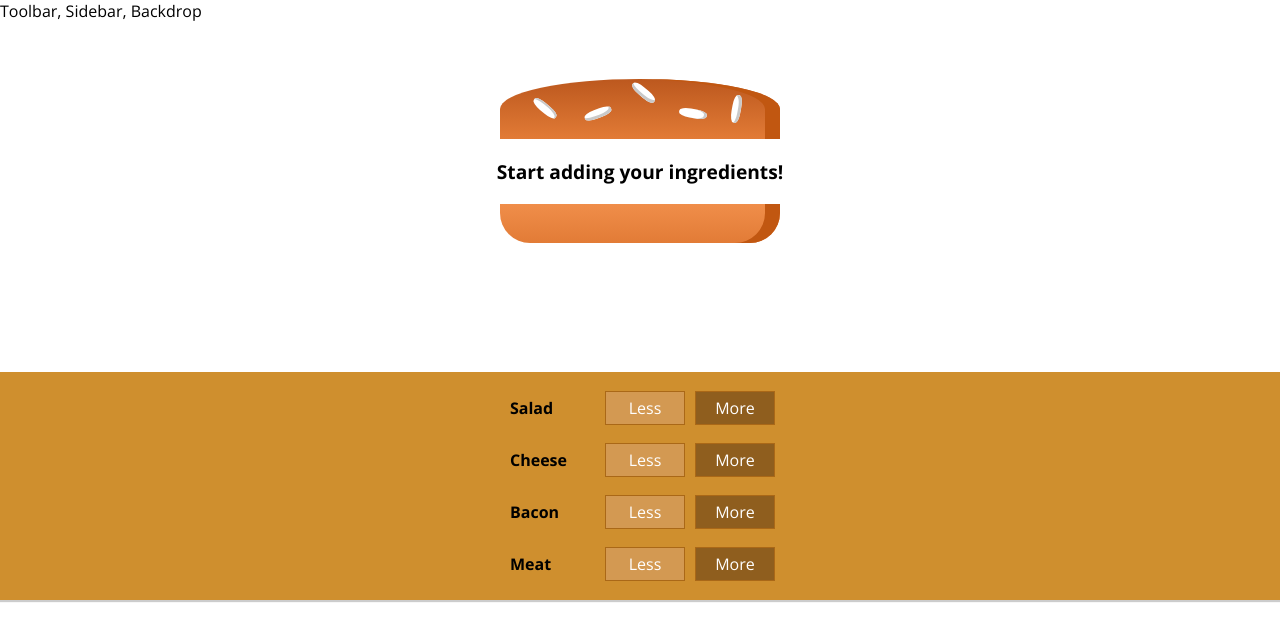
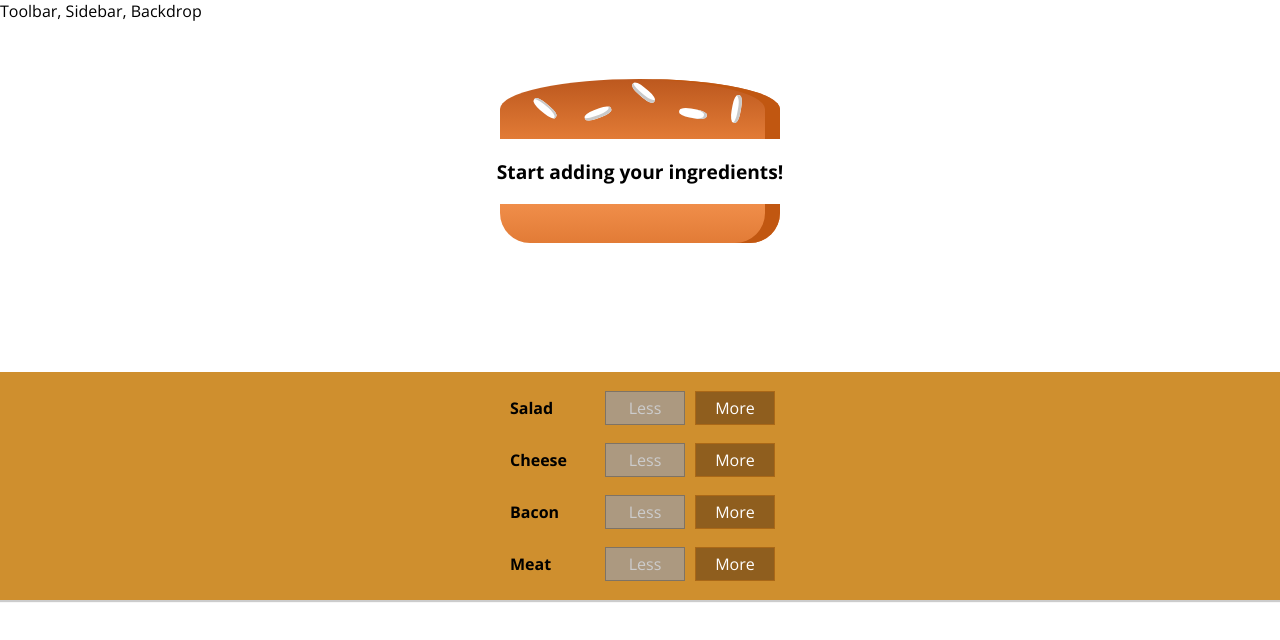
Before and after one commit to juliatan/burger-builder, a React (Create React App) app: page / in a window 1280 px wide. Shown: the top 640 px of the page. Built offline with nearby package versions, Linux system fonts and the light colour scheme.

Commit message:
Hooked up Less and More buttons to ingredients state

```diff
--- a/src/components/Burger/BuildControls/BuildControl/BuildControl.js
+++ b/src/components/Burger/BuildControls/BuildControl/BuildControl.js
@@ -4,10 +4,15 @@
 const buildControl = (props) => (
   <div className={classes.BuildControl}>
     <div className={classes.Label}>{props.label}</div>
-    <button type="button" className={classes.Less}>
+    <button
+      type="button"
+      className={classes.Less}
+      onClick={props.removed}
+      disabled={props.disabled}
+    >
       Less
     </button>
-    <button type="button" className={classes.More}>
+    <button type="button" className={classes.More} onClick={props.added}>
       More
     </button>
   </div>
--- a/src/components/Burger/BuildControls/BuildControls.js
+++ b/src/components/Burger/BuildControls/BuildControls.js
@@ -9,10 +9,16 @@
   { label: 'Meat', type: 'meat' },
 ];
 
-const buildControls = () => (
+const buildControls = (props) => (
   <div className={classes.BuildControls}>
     {controls.map((control) => (
-      <BuildControl label={control.label} key={control.type} />
+      <BuildControl
+        label={control.label}
+        key={control.type}
+        added={() => props.ingredientAdded(control.type)}
+        removed={() => props.ingredientRemoved(control.type)}
+        disabled={props.disabledInfo[control.type]}
+      />
     ))}
   </div>
 );
--- a/src/containers/BurgerBuilder/BurgerBuilder.js
+++ b/src/containers/BurgerBuilder/BurgerBuilder.js
@@ -2,6 +2,13 @@
 import Aux from '../../hoc/Aux/Aux';
 import Burger from '../../components/Burger/Burger';
 import BuildControls from '../../components/Burger/BuildControls/BuildControls';
+
+const INGREDIENT_PRICES = {
+  salad: 0.5,
+  bacon: 1.0,
+  cheese: 0.4,
+  meat: 1.2,
+};
 
 class BurgerBuilder extends Component {
   state = {
@@ -11,13 +18,69 @@
       cheese: 0,
       meat: 0,
     },
+    totalPrice: 4,
+  };
+
+  addIngredientHandler = (type) => {
+    const oldCount = this.state.ingredients[type];
+    const updatedCount = oldCount + 1;
+    const updatedIngredients = {
+      // eslint-disable-next-line react/no-access-state-in-setstate
+      ...this.state.ingredients,
+    };
+    updatedIngredients[type] = updatedCount;
+
+    const priceAddition = INGREDIENT_PRICES[type];
+    const oldPrice = this.state.totalPrice;
+    const updatedPrice = oldPrice + priceAddition;
+
+    this.setState({
+      ingredients: updatedIngredients,
+      totalPrice: updatedPrice,
+    });
+  };
+
+  removeIngredientHandler = (type) => {
+    const oldCount = this.state.ingredients[type];
+    if (oldCount <= 0) {
+      return;
+    }
+
+    const updatedCount = oldCount - 1;
+    const updatedIngredients = {
+      // eslint-disable-next-line react/no-access-state-in-setstate
+      ...this.state.ingredients,
+    };
+    updatedIngredients[type] = updatedCount;
+
+    const priceDeduction = INGREDIENT_PRICES[type];
+    const oldPrice = this.state.totalPrice;
+    const updatedPrice = oldPrice - priceDeduction;
+
+    this.setState({
+      ingredients: updatedIngredients,
+      totalPrice: updatedPrice,
+    });
   };
 
   render() {
+    const disabledInfo = {
+      ...this.state.ingredients,
+    };
+
+    // eslint-disable-next-line guard-for-in, no-restricted-syntax
+    for (const key in disabledInfo) {
+      disabledInfo[key] = disabledInfo[key] <= 0;
+    }
+
     return (
       <Aux>
         <Burger ingredients={this.state.ingredients} />
-        <BuildControls />
+        <BuildControls
+          ingredientAdded={this.addIngredientHandler}
+          ingredientRemoved={this.removeIngredientHandler}
+          disabledInfo={disabledInfo}
+        />
       </Aux>
     );
   }
```
Also changed, not shown: .eslintrc.json.
